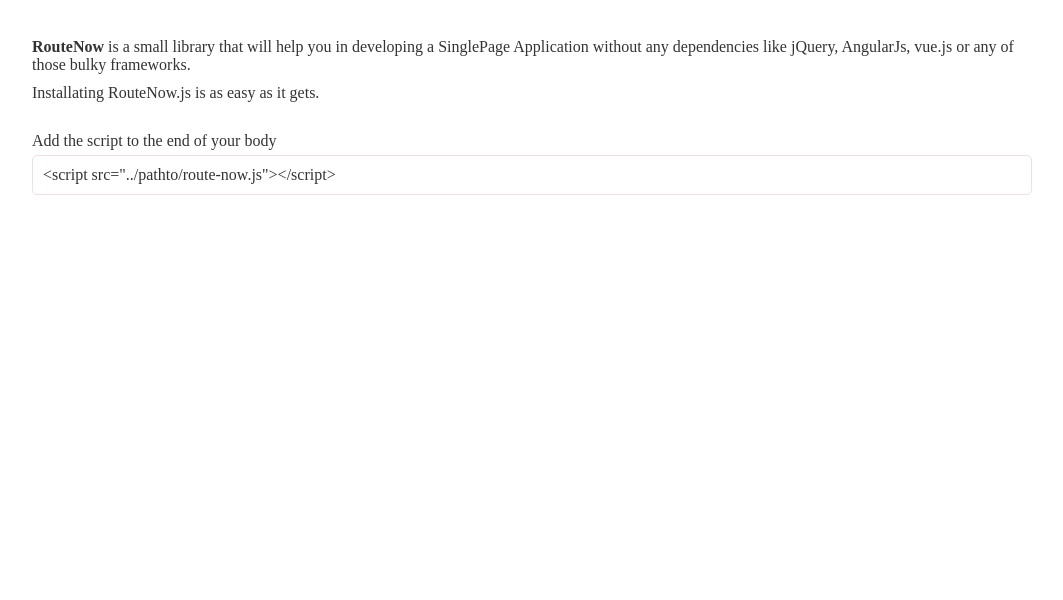
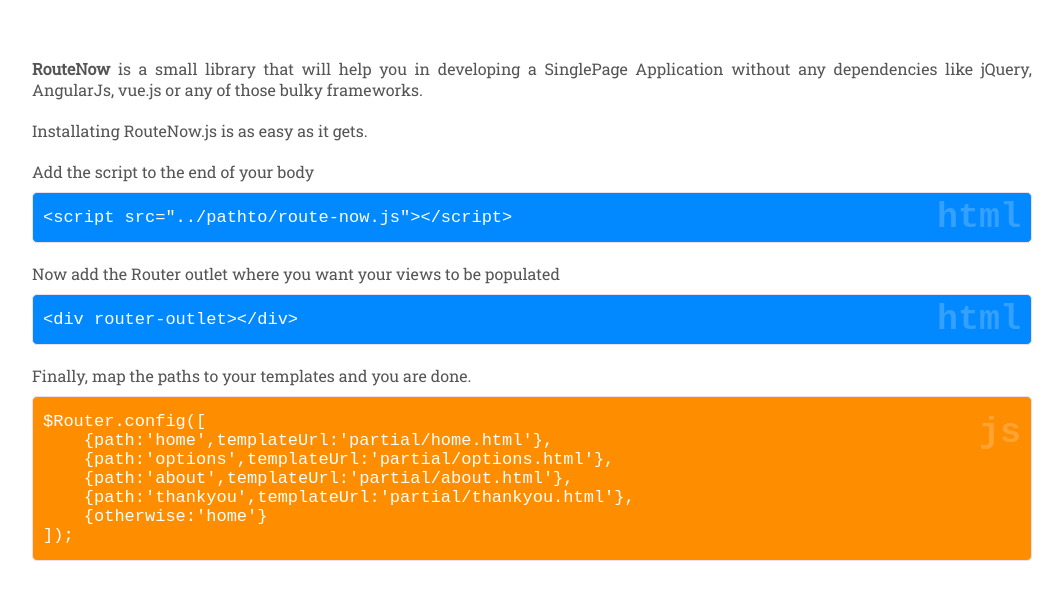
Before and after one commit to akhilarjun/RouteNow, a plain HTML site: page partial/home.html in a window 1280 px wide. Shown: the whole page, without its empty margins (108-1171 px from the left). Drawn offline with Linux system fonts and the light colour scheme.

Commit message:
updating style for installation partial and small CSS fixes

```diff
--- a/js/route-now.js
+++ b/js/route-now.js
@@ -66,10 +66,10 @@
             if(this.readyState == 4) {
                 switch(this.status){
                     case 200:
-                        document.querySelector("div[router-outlet]").innerHTML = this.responseText;
+                        document.querySelector("[router-outlet]").innerHTML = this.responseText;
                         break;
                     case 404:
-                        document.querySelector("div[router-outlet]").innerHTML = $Router.noRouteDefinedTemplate;
+                        document.querySelector("[router-outlet]").innerHTML = $Router.noRouteDefinedTemplate;
                         break;
                 }
             }
--- a/partial/home.html
+++ b/partial/home.html
@@ -1,22 +1,39 @@
+<link href="https://fonts.googleapis.com/css?family=Roboto+Slab" rel="stylesheet">
 <style>
     .container{
         max-width: 1000px;
         margin: 0 auto 0;
-        padding: 20px 10px;
-        color: #333;
+        padding: 30px 15px;
+        color: #555;
+        font-family: 'Roboto Slab', serif;
     }
     .container>div{
-        margin-top: 10px;
-    }
-    .container>div.step{
-        margin-top: 30px;
+        margin-top: 20px;
+        text-align: justify;
     }
     .code{
-        margin: 5px 0;
-        padding: 10px;
-        background: #fff;
+        margin: 10px 0;
+        padding: 15px 10px;
+        background: #0289ff;
         border: 1px solid #eddeed;
         border-radius: 5px;
+        color: #fff;
+        font-size: 17px;
+        font-family: monospace;
+        position: relative;
+        word-break: break-word;
+    }
+    .code:after{
+        content:attr(data-language);
+        font-size: 35px;
+        font-weight: 700;
+        color: rgba(255,255,255,0.2);
+        position: absolute;
+        right: 10px;
+        top: 10%;
+    }
+    .code.js{
+        background: #ff8d00;
     }
 </style>
 <div class="container">
@@ -28,8 +45,26 @@
     </div>
     <div class="step">
         Add the script to the end of your body
-        <div class="code">
+        <div class="code" data-language="html">
             &lt;script src="../pathto/route-now.js"&gt;&lt;/script&gt;
         </div>
     </div>
+    <div>
+        Now add the Router outlet where you want your views to be populated
+        <div class="code" data-language="html">
+            &lt;div router-outlet&gt;&lt;/div&gt;
+        </div>
+    </div>
+    <div>
+        Finally, map the paths to your templates and you are done.
+        <div class="code js" data-language="js">
+            $Router.config([<br/>
+            &nbsp;&nbsp;&nbsp;&nbsp;{path:'home',templateUrl:'partial/home.html'},<br/>
+            &nbsp;&nbsp;&nbsp;&nbsp;{path:'options',templateUrl:'partial/options.html'},<br/>
+            &nbsp;&nbsp;&nbsp;&nbsp;{path:'about',templateUrl:'partial/about.html'},<br/>
+            &nbsp;&nbsp;&nbsp;&nbsp;{path:'thankyou',templateUrl:'partial/thankyou.html'},<br/>
+            &nbsp;&nbsp;&nbsp;&nbsp;{otherwise:'home'}<br/>
+            ]);<br/>
+        </div>
+    </div>
 </div>
```
Also changed, not shown: css/styles.css (+11 -1 lines).
